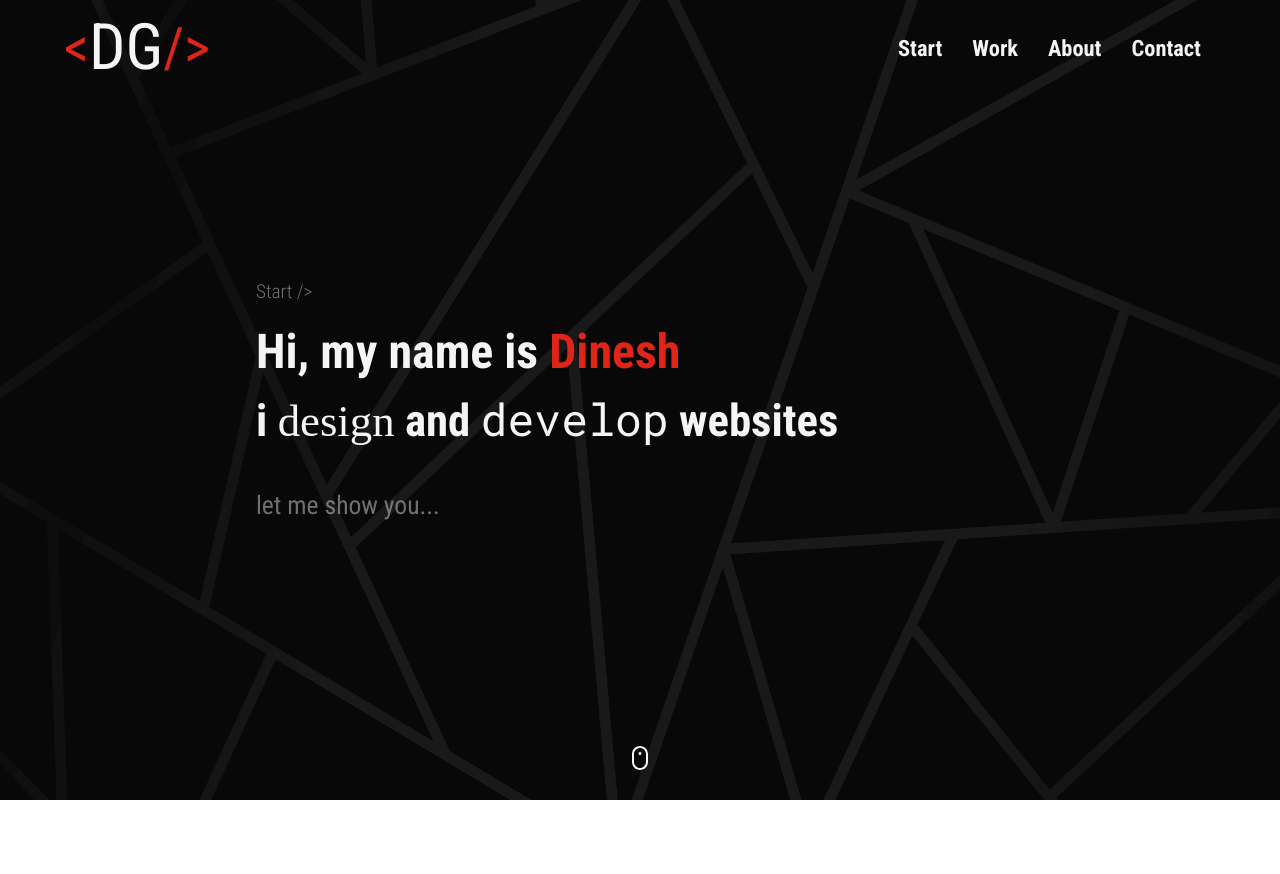
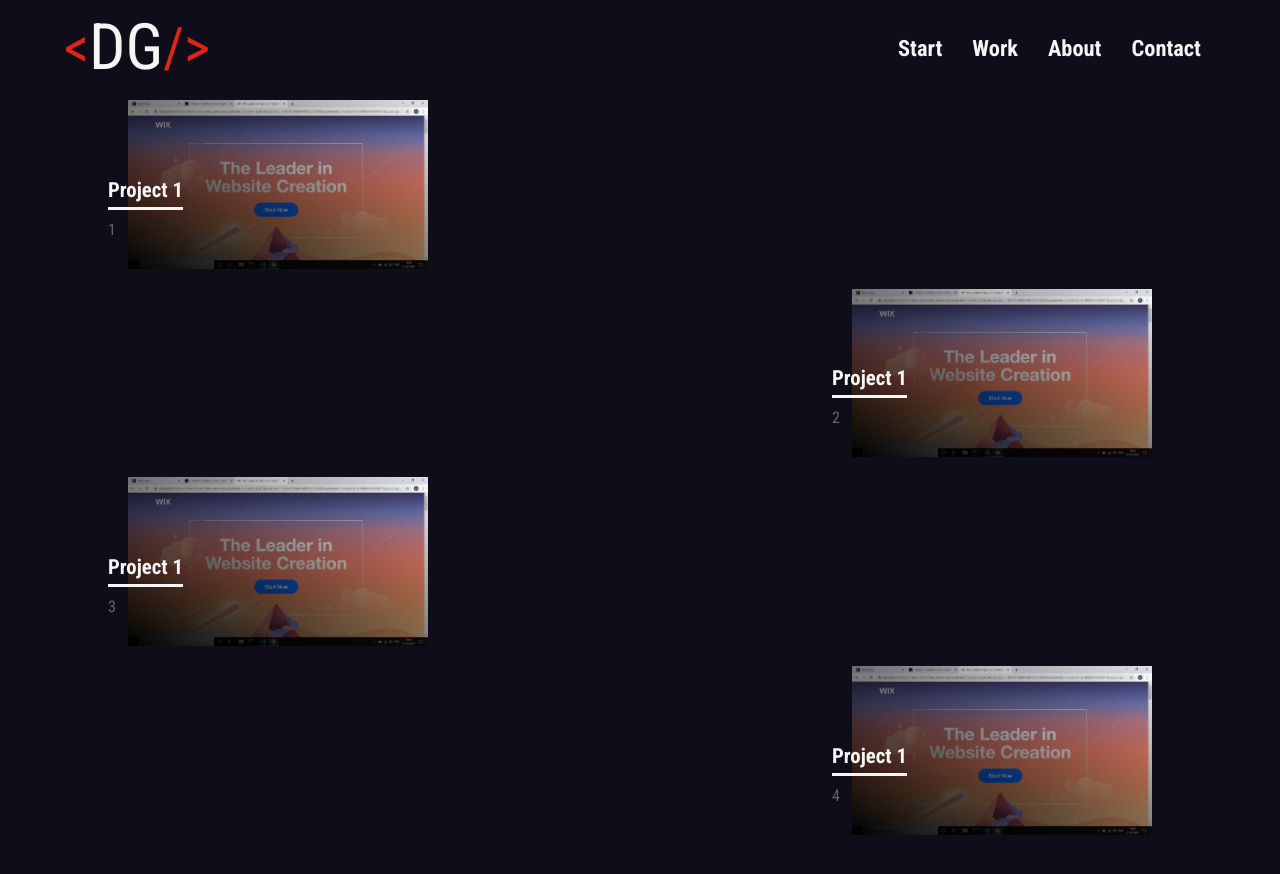
Before and after one commit to Dinesh485/my-portfolio-v2, a React (Create React App) app: page / in a window 1280 px wide. Shown: the top 874 px of the page. Before the commit the page ends 800 px from the top, so only its background shows below. Built offline with nearby package versions, Linux system fonts and the light colour scheme; a web font is replaced by a local one.

Commit message:
work section added

```diff
--- a/src/App.js
+++ b/src/App.js
@@ -3,11 +3,12 @@ import { BrowserRouter } from 'react-router-dom';
 import './App.scss'
 import Nav from './components/Nav'
 import Start from './components/Start';
+import Work from './components/Work';
 import loading from './images/loading.svg'
 
 function App() {
 
-   let [loading, setLaoding] = useState(true)
+   let [isloading, setLaoding] = useState(true)
    useEffect(() =>{
       setLaoding(false)
    },[])
@@ -19,9 +20,10 @@ function App() {
        <Nav />
         <div className="tab-container">
         <Start />
+        <Work />
         </div>
 
-       {loading &&  <span className="loading">
+       {isloading &&  <span className="loading">
              <img src={loading} alt=""/>
         </span>}
     </div>
--- a/src/App.scss
+++ b/src/App.scss
@@ -42,7 +42,7 @@ $bg-color: rgb(16, 13, 27);
   position: relative;
   height: 100%;
   width: 100%;
-  overflow:hidden;
+
   > section {
     height: 100%;
   }
@@ -53,6 +53,7 @@ nav {
   left: 0;
   width: 100%;
   z-index: 100;
+  background: $bg-color;
   .wrapper {
     width: 90%;
     margin: 0 auto;
@@ -103,7 +104,7 @@ nav {
     overflow: hidden;
     max-height: 0;
     transition: max-height 200ms linear;
-
+    background: $bg-color;
     li {
       width: fit-content;
       margin: 5px 0;
@@ -241,3 +242,82 @@ nav {
     fill: whitesmoke;
   }
 }
+
+.work{
+  position: absolute;
+  background: $bg-color;
+  top: 0;
+  left: 0;
+  z-index: 10;
+  width: 100%;
+  height: auto;
+  overflow: scroll;
+  padding: 100px 0;
+
+
+
+  .wrapper{
+    width: 80%;
+   display: grid;
+   grid-gap: 20px;
+
+   color: whitesmoke;
+    margin: 0 auto;
+    align-items: center;
+    justify-items: center;
+
+     .project{
+       color: whitesmoke;
+       position: relative;
+      max-width: 300px;
+       img{
+         width: 100%;
+
+         display:block;
+         z-index: 1;
+       }
+      .name{
+        position: absolute;
+        left: -20px;
+        bottom: 30px;
+        font-size: 1.3rem;
+        font-weight: bold;
+        text-transform: capitalize;
+        z-index: 2;
+        span:first-child{
+          border-bottom: 3px solid whitesmoke;
+          padding: 5px 0;
+
+          display: block;
+          width: fit-content;
+          margin-bottom: 10px ;
+        }
+        .index{
+          font-size: 1rem;
+          font-weight: lighter;
+          color: rgba(128, 128, 128, 0.767);
+          display: block;
+
+        }
+      }
+
+
+     }
+     .project:after{
+       content: '';
+       height: 100%;
+       width: 100%;
+       background: linear-gradient(to top right, rgb(0, 0, 0) , rgba(128, 128, 128, 0));
+       position: absolute;
+       top: 0;
+       left: 0;
+
+     }
+     .project:nth-child(even){
+       justify-self: end;
+     }
+     .project:nth-child(odd){
+      justify-self: start;
+    }
+  }
+}
--- /dev/null
+++ b/src/components/Work.js
@@ -0,0 +1,56 @@
+import { Link } from 'react-router-dom';
+import projectImage from '../images/projectImages/Screenshot.png'
+
+const Work = () => {
+
+    let projects = [
+        {
+            name: 'project 1',
+            image: projectImage,
+            url : 'https://www.wix.com'
+        },
+        {
+            name: 'project 1',
+            image: projectImage,
+            url : 'https://www.wix.com'
+        },
+        {
+            name: 'project 1',
+            image: projectImage,
+            url : 'https://www.wix.com'
+        },
+        {
+            name: 'project 1',
+            image: projectImage,
+            url : 'https://www.wix.com'
+        },
+    ]
+
+    return (
+        <section className="work" id="work">
+            <div className="wrapper">
+                {
+                    projects.map((item, index) =>{
+                        return (
+
+                                <Link to = {item.url} className = "project">
+                               <img src={item.image} alt=""/>
+                               <div className="name">
+                                   <span>
+                                   {item.name}
+                                   </span>
+                                   <span class ="index">{index +1}</span>
+                               </div>
+                            </Link>
+
+                        )
+                    })
+                }
+
+
+            </div>
+        </section>
+     );
+}
+
+export default Work;
```
Also changed, not shown: src/images/projectImages/Screenshot.png (added), 1 other file (tests, documents, lock files or other folders).
